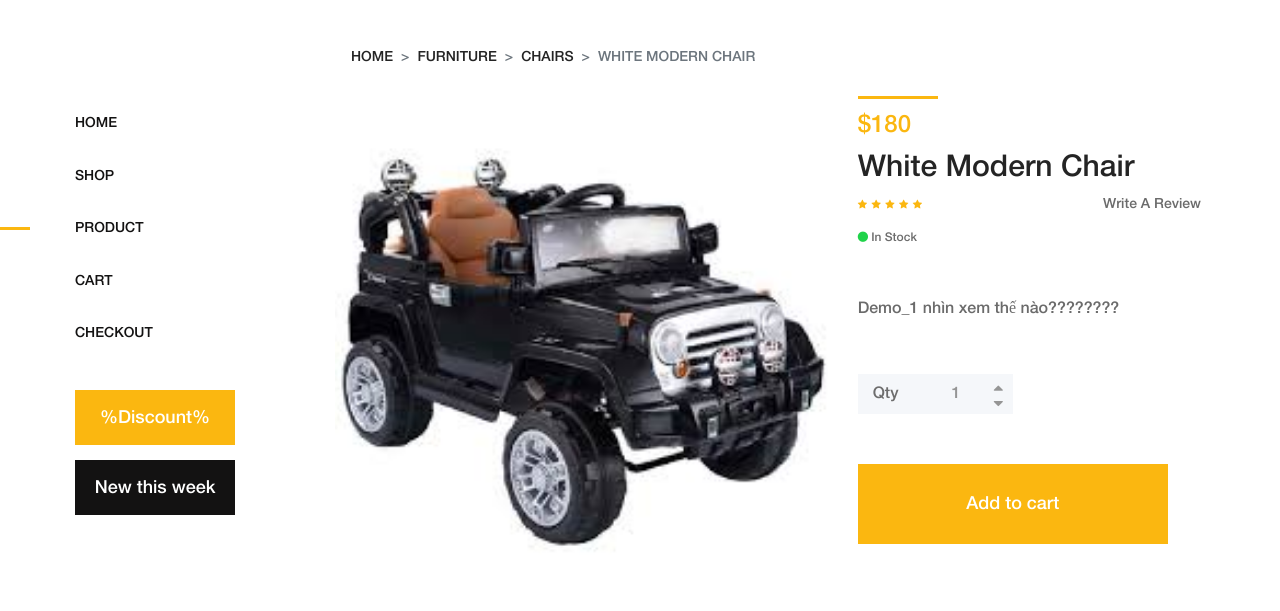
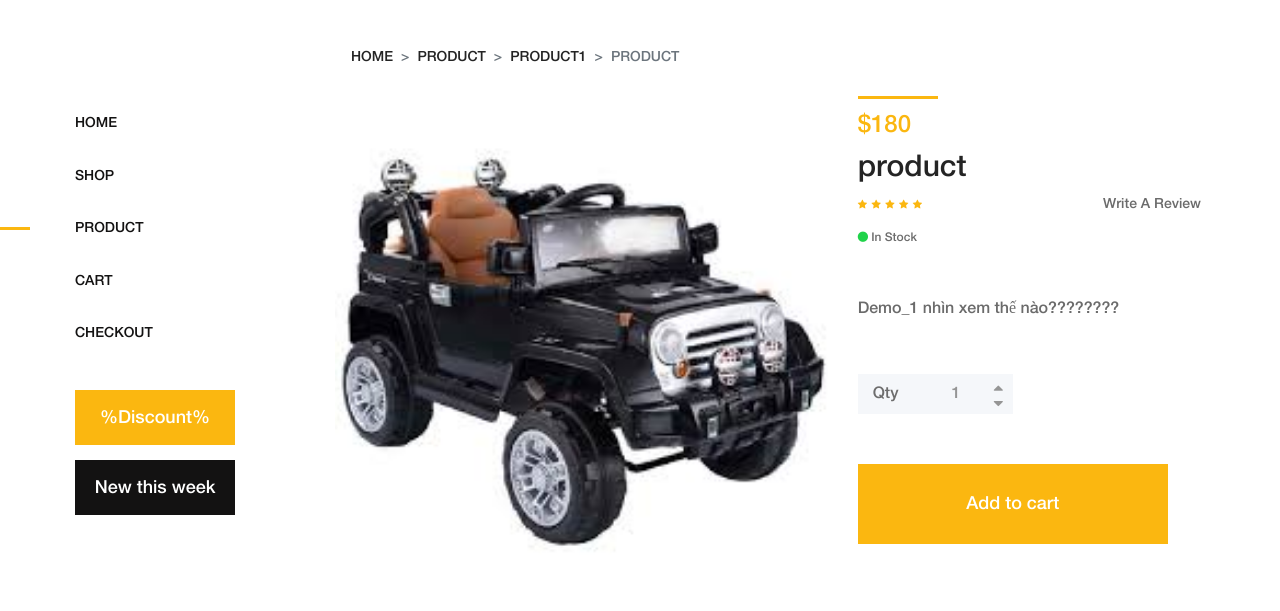
Before and after one commit to nothing4ever94/ver1_demo, a plain HTML site: page product-details.html in a window 1280 px wide. Shown: the part 115-726 px from the top of the page. Drawn offline with Linux system fonts and the light colour scheme; files whose address does not match are found by name.

Commit message:
Update product-details.html

```diff
--- a/product-details.html
+++ b/product-details.html
@@ -106,9 +106,9 @@
                         <nav aria-label="breadcrumb">
                             <ol class="breadcrumb mt-50">
                                 <li class="breadcrumb-item"><a href="#">Home</a></li>
-                                <li class="breadcrumb-item"><a href="#">Furniture</a></li>
-                                <li class="breadcrumb-item"><a href="#">Chairs</a></li>
-                                <li class="breadcrumb-item active" aria-current="page">white modern chair</li>
+                                <li class="breadcrumb-item"><a href="#">product</a></li>
+                                <li class="breadcrumb-item"><a href="#">product1</a></li>
+                                <li class="breadcrumb-item active" aria-current="page">product</li>
                             </ol>
                         </nav>
                     </div>
@@ -160,7 +160,7 @@
                                 <div class="line"></div>
                                 <p class="product-price">$180</p>
                                 <a href="product-details.html">
-                                    <h6>White Modern Chair</h6>
+                                    <h6>product</h6>
                                 </a>
                                 <!-- Ratings & Review -->
                                 <div class="ratings-review mb-15 d-flex align-items-center justify-content-between">
```
